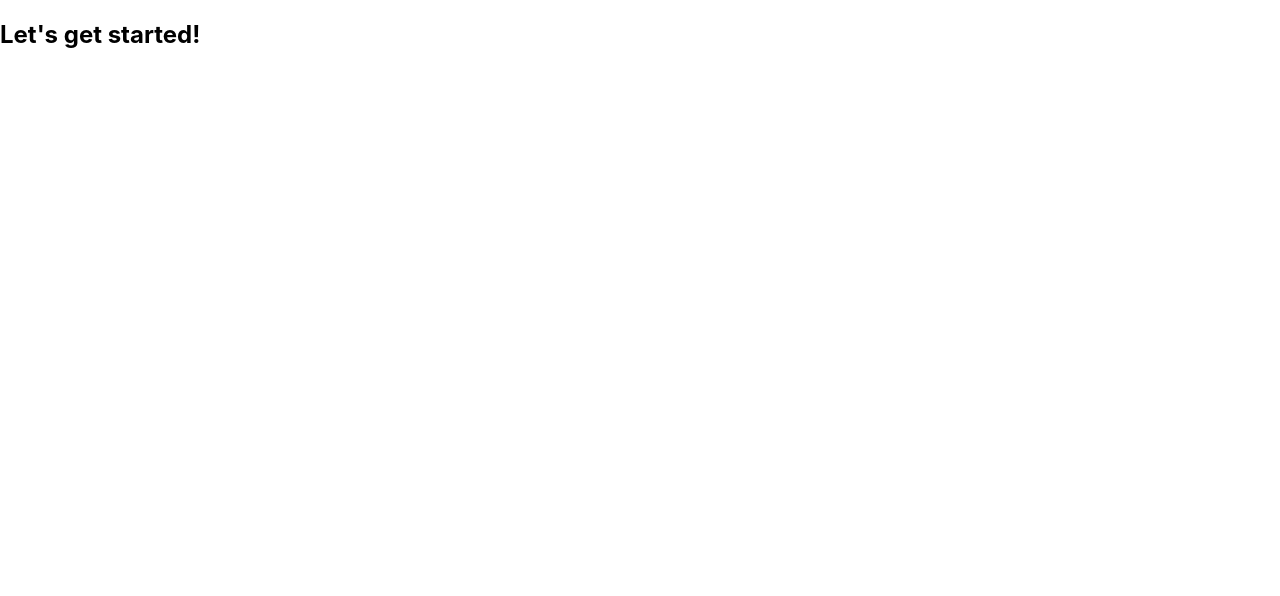
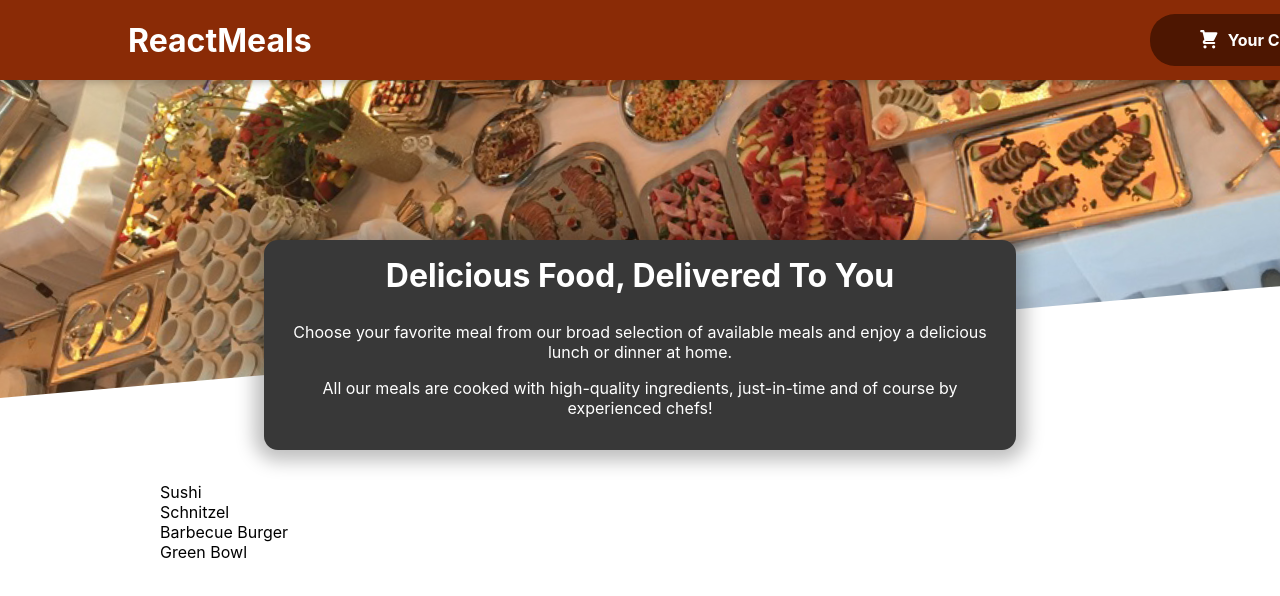
Before and after one commit to Deepak9912/Food-order, a React (Create React App) app in the folder food-app/: page / in a window 1280 px wide. Shown: the top 596 px of the page. Built offline with nearby package versions, Linux system fonts and the light colour scheme.

Commit message:
add basic structure and header

```diff
--- a/food-app/src/App.js
+++ b/food-app/src/App.js
@@ -1,11 +1,17 @@
 import logo from './logo.svg';
 import './App.css';
+import { Fragment } from 'react';
+import Header from './components/Layout/Header';
+import Meals from './components/Meals/Meals';
 
 function App() {
   return (
-    <div>
-      <h2>Let's get started!</h2>
-    </div>
+    <Fragment>
+      <Header />
+      <main>
+        <Meals />
+      </main>
+    </Fragment>
   );
 }
 
--- /dev/null
+++ b/food-app/src/components/Cart/CartIcon.js
@@ -0,0 +1,13 @@
+const CartIcon = () => {
+  return (
+    <svg
+      xmlns='http://www.w3.org/2000/svg'
+      viewBox='0 0 20 20'
+      fill='currentColor'
+    >
+      <path d='M3 1a1 1 0 000 2h1.22l.305 1.222a.997.997 0 00.01.042l1.358 5.43-.893.892C3.74 11.846 4.632 14 6.414 14H15a1 1 0 000-2H6.414l1-1H14a1 1 0 00.894-.553l3-6A1 1 0 0017 3H6.28l-.31-1.243A1 1 0 005 1H3zM16 16.5a1.5 1.5 0 11-3 0 1.5 1.5 0 013 0zM6.5 18a1.5 1.5 0 100-3 1.5 1.5 0 000 3z' />
+    </svg>
+  );
+};
+
+export default CartIcon;
--- /dev/null
+++ b/food-app/src/components/Layout/Header.js
@@ -0,0 +1,21 @@
+import { Fragment } from 'react';
+
+import HeaderCartButton from './HeaderCartButton';
+import mealsImage from '../../assets/meals.jpg';
+import classes from './Header.module.css';
+
+const Header = (props) => {
+  return (
+    <Fragment>
+      <header className={classes.header}>
+        <h1>ReactMeals</h1>
+        <HeaderCartButton />
+      </header>
+      <div className={classes['main-image']}>
+        <img src={mealsImage} alt='A table full of delicious food!' />
+      </div>
+    </Fragment>
+  );
+};
+
+export default Header;
--- /dev/null
+++ b/food-app/src/components/Layout/Header.module.css
@@ -0,0 +1,29 @@
+.header {
+  position: fixed;
+  top: 0;
+  left: 0;
+  width: 100%;
+  height: 5rem;
+  background-color: #8a2b06;
+  color: white;
+  display: flex;
+  justify-content: space-between;
+  align-items: center;
+  padding: 0 10%;
+  box-shadow: 0 2px 8px rgba(0, 0, 0, 0.25);
+  z-index: 10;
+}
+
+.main-image {
+  width: 100%;
+  height: 25rem;
+  z-index: 0;
+  overflow: hidden;
+}
+
+.main-image img {
+  width: 110%;
+  height: 100%;
+  object-fit: cover;
+  transform: rotateZ(-5deg) translateY(-4rem) translateX(-1rem);
+}
--- /dev/null
+++ b/food-app/src/components/Layout/HeaderCartButton.js
@@ -0,0 +1,16 @@
+import CartIcon from '../Cart/CartIcon';
+import classes from './HeaderCartButton.module.css';
+
+const HeaderCartButton = (props) => {
+  return (
+    <button className={classes.button}>
+      <span className={classes.icon}>
+        <CartIcon />
+      </span>
+      <span>Your Cart</span>
+      <span className={classes.badge}>3</span>
+    </button>
+  );
+};
+
+export default HeaderCartButton;
--- /dev/null
+++ b/food-app/src/components/Layout/HeaderCartButton.module.css
@@ -0,0 +1,59 @@
+.button {
+  cursor: pointer;
+  font: inherit;
+  border: none;
+  background-color: #4d1601;
+  color: white;
+  padding: 0.75rem 3rem;
+  display: flex;
+  justify-content: space-around;
+  align-items: center;
+  border-radius: 25px;
+  font-weight: bold;
+}
+
+.button:hover,
+.button:active {
+  background-color: #2c0d00;
+}
+
+.icon {
+  width: 1.35rem;
+  height: 1.35rem;
+  margin-right: 0.5rem;
+}
+
+.badge {
+  background-color: #b94517;
+  padding: 0.25rem 1rem;
+  border-radius: 25px;
+  margin-left: 1rem;
+  font-weight: bold;
+}
+
+.button:hover .badge,
+.button:active .badge {
+  background-color: #92320c;
+}
+
+.bump {
+  animation: bump 300ms ease-out;
+}
+
+@keyframes bump {
+  0% {
+    transform: scale(1);
+  }
+  10% {
+    transform: scale(0.9);
+  }
+  30% {
+    transform: scale(1.1);
+  }
+  50% {
+    transform: scale(1.15);
+  }
+  100% {
+    transform: scale(1);
+  }
+}
--- /dev/null
+++ b/food-app/src/components/Meals/AvailableMeals.js
@@ -0,0 +1,43 @@
+import classes from './AvailableMeals.module.css';
+
+const DUMMY_MEALS = [
+    {
+      id: 'm1',
+      name: 'Sushi',
+      description: 'Finest fish and veggies',
+      price: 22.99,
+    },
+    {
+      id: 'm2',
+      name: 'Schnitzel',
+      description: 'A german specialty!',
+      price: 16.5,
+    },
+    {
+      id: 'm3',
+      name: 'Barbecue Burger',
+      description: 'American, raw, meaty',
+      price: 12.99,
+    },
+    {
+      id: 'm4',
+      name: 'Green Bowl',
+      description: 'Healthy...and green...',
+      price: 18.99,
+    },
+  ];
+
+const AvailableMeals = () => {
+
+    const MealsList = DUMMY_MEALS.map(meal => <li>{meal.name}</li>);
+
+    return (
+        <section className={classes.meals}>
+            <ul>
+                {MealsList}
+            </ul>
+        </section>
+    )
+}
+
+export default AvailableMeals;
--- /dev/null
+++ b/food-app/src/components/Meals/AvailableMeals.module.css
@@ -0,0 +1,24 @@
+.meals {
+    max-width: 60rem;
+    width: 90%;
+    margin: 2rem auto;
+    animation: meals-appear 1s ease-out forwards;
+  }
+
+  .meals ul {
+    list-style: none;
+    margin: 0;
+    padding: 0;
+  }
+
+  @keyframes meals-appear {
+    from {
+      opacity: 0;
+      transform: translateY(3rem);
+    }
+
+    to {
+      opacity: 1;
+      transform: translateY(0);
+    }
+  }
--- /dev/null
+++ b/food-app/src/components/Meals/Meals.js
@@ -0,0 +1,14 @@
+import MealsSummary from "./MealsSummary";
+import AvailableMeals from "./AvailableMeals";
+import { Fragment } from "react";
+
+const Meals = (props) => {
+    return (
+        <Fragment>
+            <MealsSummary/>
+            <AvailableMeals/>
+        </Fragment>
+    )
+}
+
+export default Meals;
--- /dev/null
+++ b/food-app/src/components/Meals/MealsSummary.js
@@ -0,0 +1,19 @@
+import classes from './MealsSummary.module.css';
+
+const MealsSummary = () => {
+  return (
+    <section className={classes.summary}>
+      <h2>Delicious Food, Delivered To You</h2>
+      <p>
+        Choose your favorite meal from our broad selection of available meals
+        and enjoy a delicious lunch or dinner at home.
+      </p>
+      <p>
+        All our meals are cooked with high-quality ingredients, just-in-time and
+        of course by experienced chefs!
+      </p>
+    </section>
+  );
+};
+
+export default MealsSummary;
--- /dev/null
+++ b/food-app/src/components/Meals/MealsSummary.module.css
@@ -0,0 +1,18 @@
+.summary {
+    text-align: center;
+    max-width: 45rem;
+    width: 90%;
+    margin: auto;
+    margin-top: -10rem;
+    position: relative;
+    background-color: #383838;
+    color: white;
+    border-radius: 14px;
+    padding: 1rem;
+    box-shadow: 0 1px 18px 10px rgba(0, 0, 0, 0.25);
+  }
+
+  .summary h2 {
+    font-size: 2rem;
+    margin-top: 0;
+  }
```
Also changed, not shown: food-app/src/assets/meals.jpg (added).
